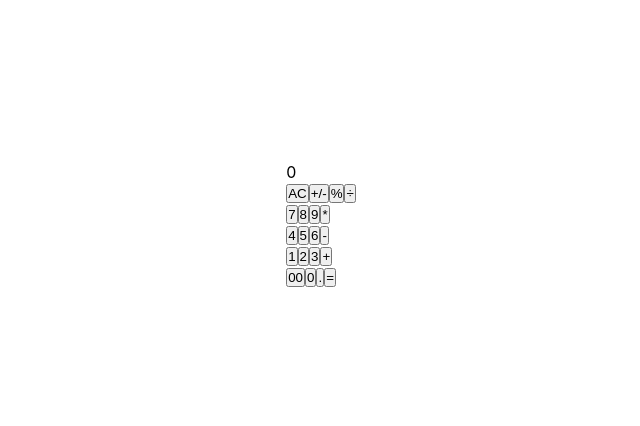
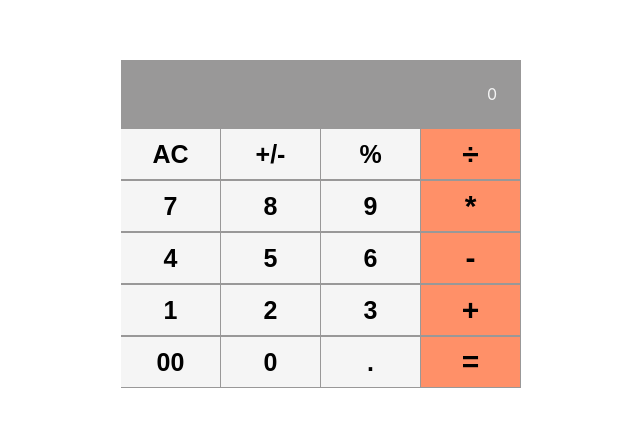
Before and after one commit to Lizdev-05/math-magician, a React (Create React App) app: page / in a window 1280 px wide. Shown: the part 176-602 px from the top of the page, without its empty margins (319-959 px from the left). Built offline with nearby package versions, Linux system fonts and the light colour scheme.

Commit message:
add styling to the calculator

```diff
--- a/src/components/Calculator.css
+++ b/src/components/Calculator.css
@@ -0,0 +1,69 @@
+:root {
+  --primary: rgb(153, 152, 152);
+  --digit: #f5f5f5;
+  --operator: rgb(255, 144, 104);
+}
+
+* {
+  margin: 0;
+  padding: 0;
+  box-sizing: border-box;
+}
+
+.global {
+  width: 100%;
+  max-width: 400px;
+  margin: 0 auto;
+  background-color: var(--primary);
+}
+
+.answer-span {
+  background-color: var(--primary);
+  text-align: right;
+  padding: 1.5rem;
+  color: var(--digit);
+}
+
+.box-one, .box-two, .box-three, .box-four {
+  display: flex;
+}
+.box-one button, .box-two button, .box-three button, .box-four button {
+  flex: 1 1 0%;
+  margin: 1px 1px 1px 0;
+  padding: 0.5rem;
+}
+
+.operator,
+.number,
+.empty {
+  border-width: 0;
+  font-weight: bold;
+  font-size: 25px;
+  cursor: pointer;
+}
+
+
+button {
+  border: none;
+  outline: none;
+  font-size: 1rem;
+  appearance: none;
+  margin-right: 1rem;
+  /* margin-right: 1rem; */
+  background: none;
+  cursor: pointer;
+  transition: all 0.2s ease-in-out;
+}
+
+.empty{
+  background-color: var(--digit)
+}
+
+.number{
+  background-color: var(--digit)
+}
+
+.operator{
+  background-color: var(--operator);
+  font-size: 30px;
+}
```
